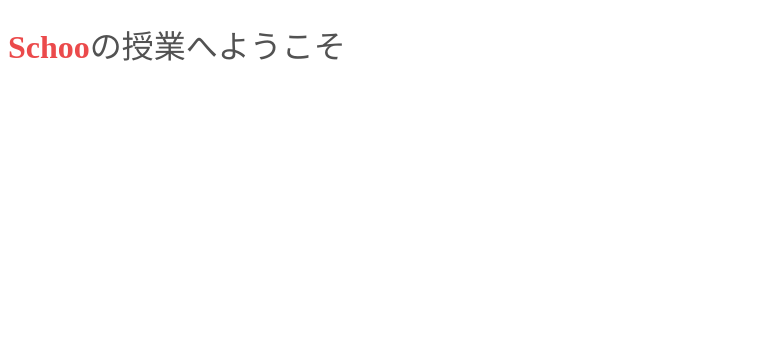
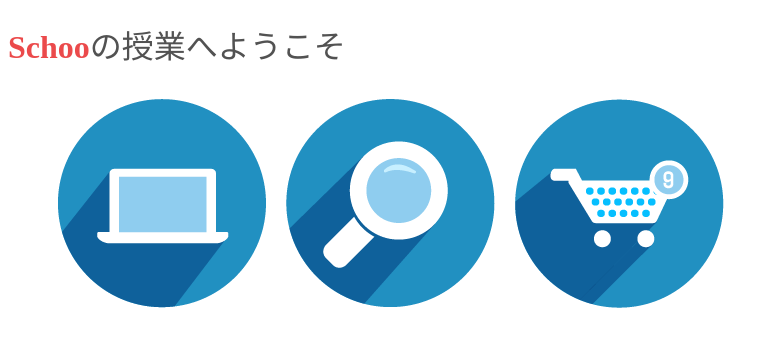
Before and after one commit to ics-creative/GulpLesson, a website: page lesson3/project/src/index.html in a window 1280 px wide. Shown: the whole page, without its empty margins (0-778 px from the left). Drawn offline with nearby package versions, Linux system fonts and the light colour scheme; files that its build step writes are made by us from their sources.

Commit message:
タスクの更新

```diff
--- a/lesson3/project/gulp/tasks/imagemin.js
+++ b/lesson3/project/gulp/tasks/imagemin.js
@@ -13,7 +13,7 @@
       [pngquant({quality: "70"})]
     ))
     .pipe(rename(function (path) {
-      // ファイル名.min.cssにリネームする
+      // ファイル名.min.pngにリネームする
       path.basename += ".min";
     }))
     .pipe(gulp.dest("src/images"));
--- a/lesson3/project/src/css/style.scss
+++ b/lesson3/project/src/css/style.scss
@@ -27,16 +27,16 @@
   margin: 10px;
 }
 
-// @import "spritesheet";
-//
-//.icon1 {
-//  @include sprite($sprite-icon-1);
-//}
-//
-//.icon2 {
-//  @include sprite($sprite-icon-2);
-//}
-//
-//.icon3 {
-//  @include sprite($sprite-icon-3);
-//}
+@import "spritesheet";
+
+.icon1 {
+  @include sprite($sprite-icon-1);
+}
+
+.icon2 {
+  @include sprite($sprite-icon-2);
+}
+
+.icon3 {
+  @include sprite($sprite-icon-3);
+}
```
Also changed, not shown: lesson3/project/src/images/spritesheet.png (added).
